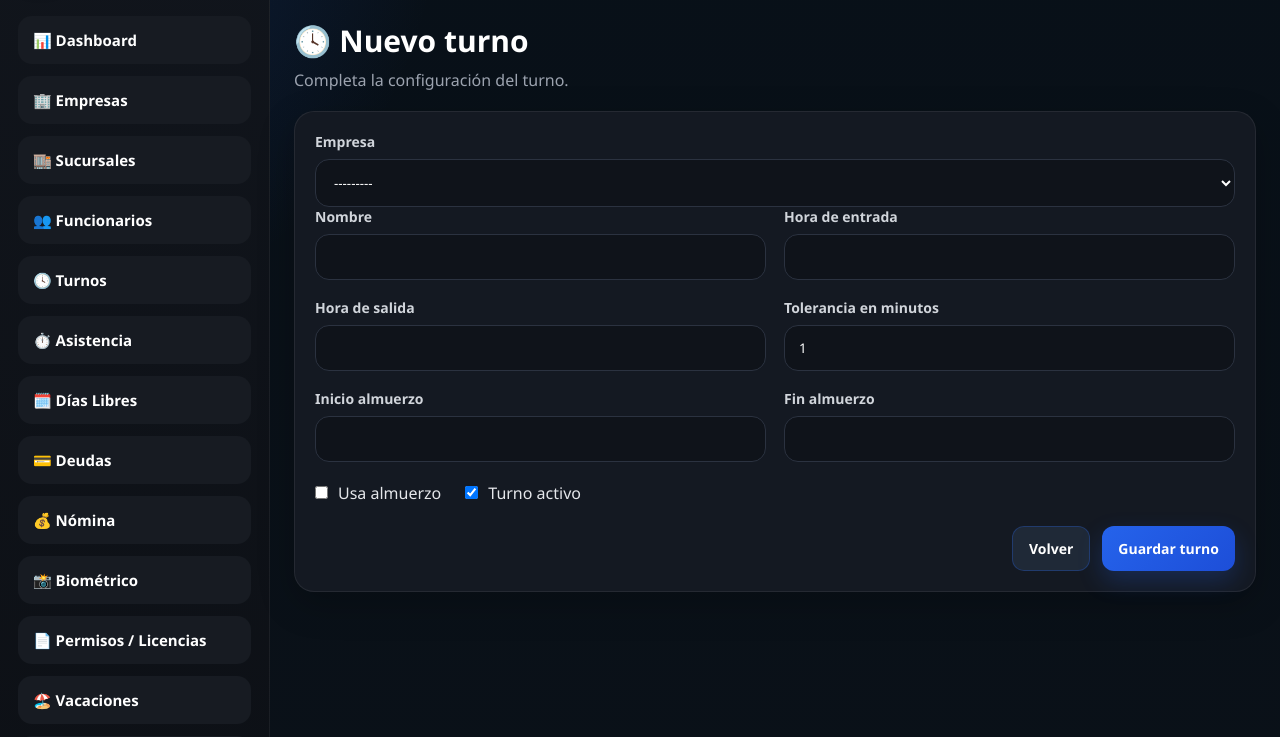
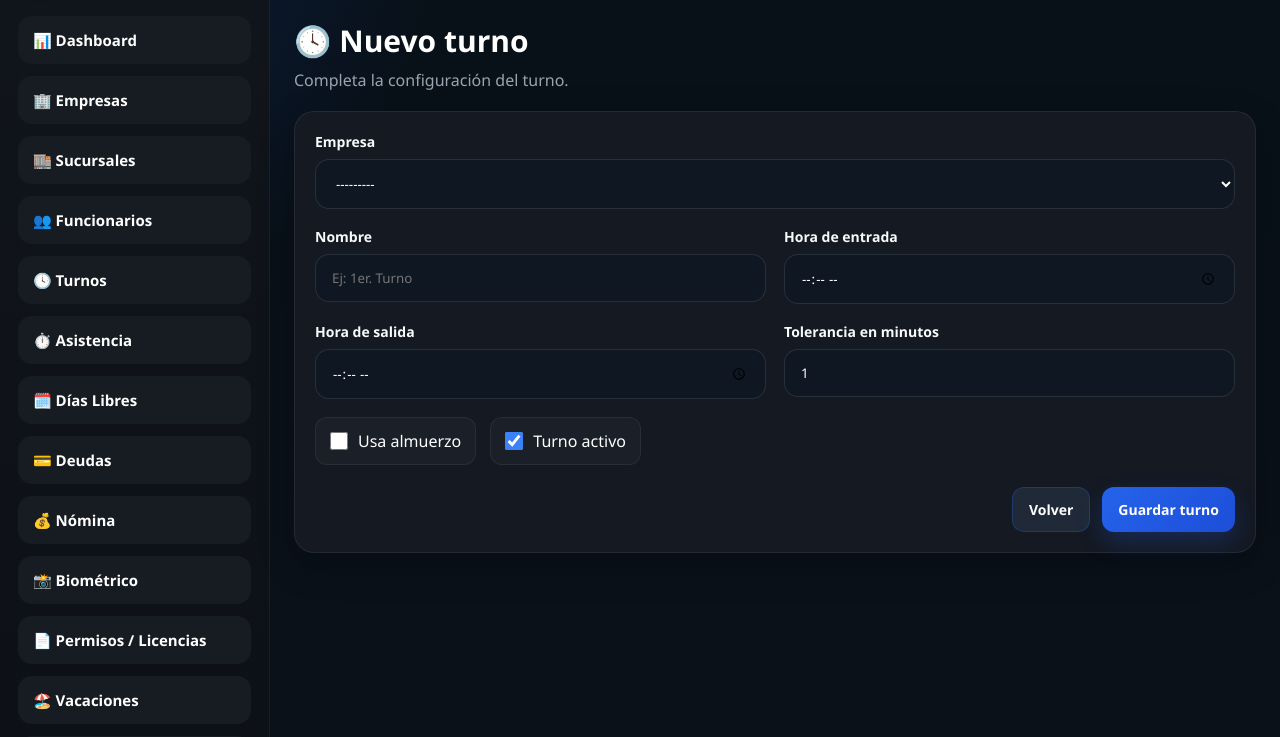
Before and after one commit to sebasbenitezz1020-oss/clockin, a Django app: page /turnos/nuevo/ in a window 1280 px wide. Shown: the part 100-837 px from the top of the page. Run offline with Django 5.2, Linux system fonts and the light colour scheme; the visitor is signed in with stand-in values (Sample User, id 1); data comes from the database, SQL or seed files in the repository; data that the repository does not hold is empty.

Commit message:
mis cambios

```diff
--- a/core/forms.py
+++ b/core/forms.py
@@ -45,37 +45,120 @@ class TurnoForm(forms.ModelForm):
 
     class Meta:
         model = Turno
-        fields = "__all__"  # usamos todos los campos del modelo
+        fields = "__all__"
 
         widgets = {
             "empresa": forms.Select(attrs={"class": "form-control"}),
-            "nombre": forms.TextInput(attrs={"class": "form-control"}),
-            "hora_inicio": forms.TimeInput(attrs={"type": "time", "class": "form-control"}),
-            "hora_fin": forms.TimeInput(attrs={"type": "time", "class": "form-control"}),
+            "nombre": forms.TextInput(attrs={
+                "class": "form-control",
+                "placeholder": "Ej: 1er. Turno"
+            }),
+            "hora_entrada": forms.TimeInput(attrs={
+                "type": "time",
+                "step": "300",
+                "class": "form-control"
+            }, format="%H:%M"),
+            "hora_salida": forms.TimeInput(attrs={
+                "type": "time",
+                "step": "300",
+                "class": "form-control"
+            }, format="%H:%M"),
+            "hora_inicio_almuerzo": forms.TimeInput(attrs={
+                "type": "time",
+                "step": "300",
+                "class": "form-control"
+            }, format="%H:%M"),
+            "hora_fin_almuerzo": forms.TimeInput(attrs={
+                "type": "time",
+                "step": "300",
+                "class": "form-control"
+            }, format="%H:%M"),
+            "tolerancia_minutos": forms.NumberInput(attrs={
+                "class": "form-control",
+                "min": "0",
+                "max": "120",
+                "placeholder": "Ej: 1"
+            }),
+            "usa_almuerzo": forms.CheckboxInput(attrs={"class": "form-check-input"}),
+            "activo": forms.CheckboxInput(attrs={"class": "form-check-input"}),
         }
 
         labels = {
             "empresa": "Empresa",
             "nombre": "Nombre del Turno",
-            "hora_inicio": "Hora de Inicio",
-            "hora_fin": "Hora de Fin",
+            "hora_entrada": "Hora de entrada",
+            "hora_salida": "Hora de salida",
+            "hora_inicio_almuerzo": "Inicio almuerzo",
+            "hora_fin_almuerzo": "Fin almuerzo",
+            "tolerancia_minutos": "Tolerancia en minutos",
+            "usa_almuerzo": "Usa almuerzo",
+            "activo": "Turno activo",
         }
 
     def __init__(self, *args, **kwargs):
         user = kwargs.pop("user", None)
         super().__init__(*args, **kwargs)
 
+        for campo in [
+            "hora_entrada",
+            "hora_salida",
+            "hora_inicio_almuerzo",
+            "hora_fin_almuerzo",
+        ]:
+            if campo in self.fields:
+                self.fields[campo].input_formats = ["%H:%M"]
+                self.fields[campo].required = False
+
+        if "tolerancia_minutos" in self.fields:
+            self.fields["tolerancia_minutos"].required = False
+
         # 🔒 MULTIEMPRESA (BLINDAJE)
         if user:
             if hasattr(user, "empresa") and not user.is_superuser:
-                # Usuario normal → empresa fija
                 self.fields["empresa"].queryset = self.fields["empresa"].queryset.filter(id=user.empresa.id)
                 self.fields["empresa"].initial = user.empresa
-                self.fields["empresa"].disabled = True  # no puede cambiar
+                self.fields["empresa"].disabled = True
+            else:
+                self.fields["empresa"].required = True
 
-            else:
-                # Admin master → puede elegir empresa
-                self.fields["empresa"].required = True
+    def clean(self):
+        cleaned_data = super().clean()
+
+        hora_entrada = cleaned_data.get("hora_entrada")
+        hora_salida = cleaned_data.get("hora_salida")
+        usa_almuerzo = cleaned_data.get("usa_almuerzo")
+        hora_inicio_almuerzo = cleaned_data.get("hora_inicio_almuerzo")
+        hora_fin_almuerzo = cleaned_data.get("hora_fin_almuerzo")
+
+        if not hora_entrada:
+            self.add_error("hora_entrada", "Debes seleccionar la hora de entrada.")
+
+        if not hora_salida:
+            self.add_error("hora_salida", "Debes seleccionar la hora de salida.")
+
+        if hora_entrada and hora_salida and hora_salida <= hora_entrada:
+            self.add_error("hora_salida", "La hora de salida debe ser mayor que la hora de entrada.")
+
+        if usa_almuerzo:
+            if not hora_inicio_almuerzo:
+                self.add_error("hora_inicio_almuerzo", "Debes seleccionar el inicio del almuerzo.")
+
+            if not hora_fin_almuerzo:
+                self.add_error("hora_fin_almuerzo", "Debes seleccionar el fin del almuerzo.")
+
+            if hora_entrada and hora_inicio_almuerzo and hora_inicio_almuerzo <= hora_entrada:
+                self.add_error("hora_inicio_almuerzo", "El inicio de almuerzo debe ser posterior a la entrada.")
+
+            if hora_inicio_almuerzo and hora_fin_almuerzo and hora_fin_almuerzo <= hora_inicio_almuerzo:
+                self.add_error("hora_fin_almuerzo", "El fin de almuerzo debe ser mayor que el inicio de almuerzo.")
+
+            if hora_salida and hora_fin_almuerzo and hora_fin_almuerzo >= hora_salida:
+                self.add_error("hora_fin_almuerzo", "El fin de almuerzo debe ser anterior a la salida.")
+        else:
+            cleaned_data["hora_inicio_almuerzo"] = None
+            cleaned_data["hora_fin_almuerzo"] = None
+
+        return cleaned_data
 
 
 class ConfiguracionGeneralForm(forms.ModelForm):
--- a/static/css/styles.css
+++ b/static/css/styles.css
@@ -960,3 +960,66 @@ a {
 .func-table th:nth-child(9), .func-table td:nth-child(9) {
     width: 10%;
 }
+.form-grid {
+    display: grid;
+    grid-template-columns: 1fr 1fr;
+    gap: 18px;
+}
+
+.form-field {
+    display: flex;
+    flex-direction: column;
+}
+
+.form-field label {
+    margin-bottom: 8px;
+    font-weight: 700;
+    color: #f8fafc;
+}
+
+.form-field input,
+.form-field select {
+    background: #0f1722;
+    border: 1px solid rgba(255,255,255,.10);
+    border-radius: 14px;
+    padding: 14px 16px;
+    color: #fff;
+    outline: none;
+    transition: .18s ease;
+}
+
+.form-field input:focus,
+.form-field select:focus {
+    border-color: rgba(59,130,246,.55);
+    box-shadow: 0 0 0 3px rgba(59,130,246,.12);
+}
+
+.checks-row {
+    display: flex;
+    gap: 14px;
+    flex-wrap: wrap;
+    margin-top: 18px;
+}
+
+.check-item {
+    display: inline-flex;
+    align-items: center;
+    gap: 10px;
+    background: rgba(255,255,255,.03);
+    border: 1px solid rgba(255,255,255,.06);
+    border-radius: 12px;
+    padding: 12px 14px;
+    color: #fff;
+}
+
+.check-item input[type="checkbox"] {
+    width: 18px;
+    height: 18px;
+    accent-color: #3b82f6;
+}
+
+@media (max-width: 900px) {
+    .form-grid {
+        grid-template-columns: 1fr;
+    }
+}
--- a/templates/core/turno_form.html
+++ b/templates/core/turno_form.html
@@ -3,6 +3,72 @@
 {% block title %}{{ titulo_form }} | ClockIn{% endblock %}
 
 {% block content %}
+
+<style>
+.form-grid {
+    display: grid;
+    grid-template-columns: 1fr 1fr;
+    gap: 18px;
+}
+
+.form-field {
+    display: flex;
+    flex-direction: column;
+}
+
+.form-field label {
+    margin-bottom: 8px;
+    font-weight: 700;
+    color: #f8fafc;
+}
+
+.form-field input,
+.form-field select {
+    background: #0f1722;
+    border: 1px solid rgba(255,255,255,.10);
+    border-radius: 14px;
+    padding: 14px 16px;
+    color: #fff;
+    outline: none;
+    transition: .18s ease;
+}
+
+.form-field input:focus,
+.form-field select:focus {
+    border-color: rgba(59,130,246,.55);
+    box-shadow: 0 0 0 3px rgba(59,130,246,.12);
+}
+
+.checks-row {
+    display: flex;
+    gap: 14px;
+    flex-wrap: wrap;
+    margin-top: 18px;
+}
+
+.check-item {
+    display: inline-flex;
+    align-items: center;
+    gap: 10px;
+    background: rgba(255,255,255,.03);
+    border: 1px solid rgba(255,255,255,.06);
+    border-radius: 12px;
+    padding: 12px 14px;
+    color: #fff;
+}
+
+.check-item input[type="checkbox"] {
+    width: 18px;
+    height: 18px;
+    accent-color: #3b82f6;
+}
+
+@media (max-width: 900px) {
+    .form-grid {
+        grid-template-columns: 1fr;
+    }
+}
+</style>
 
 <div class="page-header">
     <h2>🕓 {{ titulo_form }}</h2>
@@ -11,16 +77,15 @@
 
 <div class="card form-card">
     <form method="post">
+        {% csrf_token %}
 
         {% if es_admin_master %}
-        <div class="form-field">
+        <div class="form-field" style="margin-bottom: 18px;">
             <label>Empresa</label>
             {{ form.empresa }}
             {{ form.empresa.errors }}
         </div>
         {% endif %}
-
-        {% csrf_token %}
 
         {% if form.errors %}
             <div class="alert-box error-box-strong">
@@ -53,13 +118,13 @@
                 {{ form.tolerancia_minutos.errors }}
             </div>
 
-            <div class="form-field">
+            <div class="form-field" id="wrap_inicio_almuerzo">
                 <label for="{{ form.hora_inicio_almuerzo.id_for_label }}">Inicio almuerzo</label>
                 {{ form.hora_inicio_almuerzo }}
                 {{ form.hora_inicio_almuerzo.errors }}
             </div>
 
-            <div class="form-field">
+            <div class="form-field" id="wrap_fin_almuerzo">
                 <label for="{{ form.hora_fin_almuerzo.id_for_label }}">Fin almuerzo</label>
                 {{ form.hora_fin_almuerzo }}
                 {{ form.hora_fin_almuerzo.errors }}
@@ -68,11 +133,13 @@
 
         <div class="checks-row">
             <label class="check-item">
-                {{ form.usa_almuerzo }} <span>Usa almuerzo</span>
+                {{ form.usa_almuerzo }}
+                <span>Usa almuerzo</span>
             </label>
 
             <label class="check-item">
-                {{ form.activo }} <span>Turno activo</span>
+                {{ form.activo }}
+                <span>Turno activo</span>
             </label>
         </div>
 
@@ -82,4 +149,24 @@
         </div>
     </form>
 </div>
+
+<script>
+document.addEventListener("DOMContentLoaded", function () {
+    const usaAlmuerzo = document.getElementById("id_usa_almuerzo");
+    const inicioWrap = document.getElementById("wrap_inicio_almuerzo");
+    const finWrap = document.getElementById("wrap_fin_almuerzo");
+
+    function toggleAlmuerzo() {
+        const visible = usaAlmuerzo && usaAlmuerzo.checked;
+        if (inicioWrap) inicioWrap.style.display = visible ? "flex" : "none";
+        if (finWrap) finWrap.style.display = visible ? "flex" : "none";
+    }
+
+    if (usaAlmuerzo) {
+        usaAlmuerzo.addEventListener("change", toggleAlmuerzo);
+        toggleAlmuerzo();
+    }
+});
+</script>
+
 {% endblock %}
```
